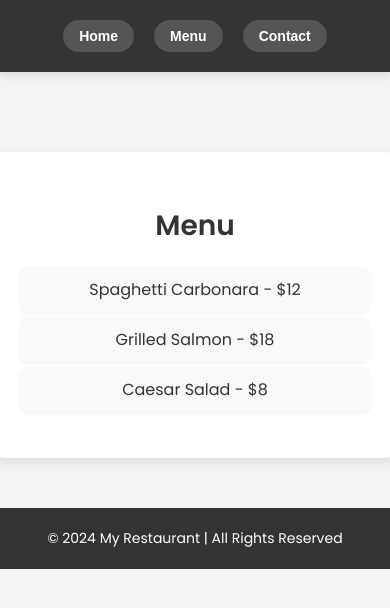
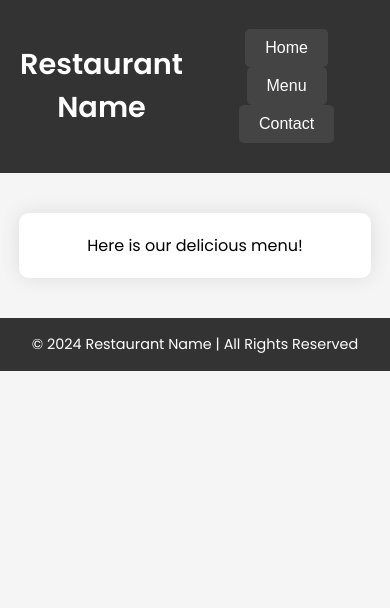
Before and after one commit to Steveaub/restaurant-page, a website built with webpack: page src/template.html in a window 390 px wide. Both pictures are taken after a click on the button "Menu". Built offline with nearby package versions, Linux system fonts and the light colour scheme.

Commit message:
Initial setup for GitHub Pages deployment
- Added homepage, menu, and contact sections
- Improved responsive design for mobile
- Enhanced styling for a professional look
- Included high-quality images for content
- Prepared project for GitHub Pages

```diff
--- a/package.json
+++ b/package.json
@@ -3,17 +3,17 @@
   "version": "1.0.0",
   "main": "index.js",
   "scripts": {
-    "test": "echo \"Error: no test specified\" && exit 1"
+    "test": "echo \"Error: no test specified\" && exit 1",
+    "build": "webpack"
   },
   "keywords": [],
   "author": "",
   "license": "ISC",
-  "description": "",
   "devDependencies": {
     "css-loader": "^7.1.2",
     "file-loader": "^6.2.0",
     "html-loader": "^5.1.0",
-    "html-webpack-plugin": "^5.6.0",
+    "html-webpack-plugin": "^5.6.3",
     "style-loader": "^4.0.0",
     "webpack": "^5.95.0",
     "webpack-cli": "^5.1.4",
--- a/src/homepage.js
+++ b/src/homepage.js
@@ -1,29 +1,65 @@
-import restaurantImage from './restaurant-image.png'; // Import the image
+export default function loadHomePage() {
+  const content = document.createElement('div');
+  content.classList.add('homepage');
 
-function loadHomePage() {
-    const content = document.getElementById('content');
+  // Hero Section
+  const heroSection = document.createElement('section');
+  heroSection.classList.add('hero');
 
-    // Clear any existing content inside the div (just in case)
-    content.innerHTML = '';
+  const heroImage = document.createElement('img');
+  heroImage.src = 'https://images.unsplash.com/photo-1600891964599-f61ba0e24092?crop=entropy&cs=tinysrgb&fit=max&fm=jpg&ixid=MnwzNjUyOXwwfDF8c2VhcmNofDF8fHJlc3RhdXJhbnR8ZW58MHx8fHwxNjA5ODQ0OTk4&ixlib=rb-1.2.1&q=80&w=1080';
+  heroImage.alt = 'Restaurant Ambiance';
 
-    // Create a headline element
-    const headline = document.createElement('h1');
-    headline.textContent = "Welcome to My Restaurant";
+  const heroText = document.createElement('div');
+  heroText.classList.add('hero-text');
+  heroText.innerHTML = `
+    <h2>Welcome to the Finest Dining Experience</h2>
+    <p>Immerse yourself in a world of culinary perfection.</p>
+    <button class="cta">Make a Reservation</button>
+  `;
 
-    // Create a paragraph element for the restaurant description
-    const description = document.createElement('p');
-    description.textContent = "We serve the best food in town! Come and enjoy a fantastic dining experience.";
+  heroSection.appendChild(heroImage);
+  heroSection.appendChild(heroText);
+  content.appendChild(heroSection);
 
-    // Create an image element
-    const image = document.createElement('img');
-    image.src = restaurantImage; // Use the imported image
-    image.alt = "A picture of our wonderful restaurant";
+  // Menu Teaser Section
+  const menuSection = document.createElement('section');
+  menuSection.classList.add('menu-teaser');
 
-    // Append the elements to the content div
-    content.appendChild(headline);
-    content.appendChild(description);
-    content.appendChild(image);
+  const menuImage = document.createElement('img');
+  menuImage.src = 'https://images.unsplash.com/photo-1499028344343-cd173ffc68a9?crop=entropy&cs=tinysrgb&fit=max&fm=jpg&ixid=MnwzNjUyOXwwfDF8c2VhcmNofDV8fGRpc2h8ZW58MHx8fHwxNjA5ODQ0OTk4&ixlib=rb-1.2.1&q=80&w=1080';
+  menuImage.alt = 'Our Dishes';
+
+  const menuText = document.createElement('div');
+  menuText.classList.add('menu-text');
+  menuText.innerHTML = `
+    <h2>Explore Our Menu</h2>
+    <p>Indulge in a variety of gourmet dishes, crafted by our world-renowned chefs.</p>
+    <button class="cta">View the Menu</button>
+  `;
+
+  menuSection.appendChild(menuImage);
+  menuSection.appendChild(menuText);
+  content.appendChild(menuSection);
+
+  // Team Highlight Section
+  const teamSection = document.createElement('section');
+  teamSection.classList.add('team-highlight');
+
+  const teamImage = document.createElement('img');
+  teamImage.src = 'https://images.unsplash.com/photo-1555992336-03a23c4a7626?crop=entropy&cs=tinysrgb&fit=max&fm=jpg&ixid=MnwzNjUyOXwwfDF8c2VhcmNofDE2fHxjaGVmfGVufDB8fHx8MTYwOTg0NDk5OA&ixlib=rb-1.2.1&q=80&w=1080';
+  teamImage.alt = 'Our Chef';
+
+  const teamText = document.createElement('div');
+  teamText.classList.add('team-text');
+  teamText.innerHTML = `
+    <h2>Meet Our World-Class Chefs</h2>
+    <p>Our team of culinary experts is dedicated to providing an unforgettable dining experience.</p>
+  `;
+
+  teamSection.appendChild(teamImage);
+  teamSection.appendChild(teamText);
+  content.appendChild(teamSection);
+
+  return content;
 }
-
-// Export the function so it can be imported elsewhere
-export default loadHomePage;
--- a/src/index.js
+++ b/src/index.js
@@ -1,33 +1,33 @@
-console.log("Hello, Restaurant Page!");
 
-// Import the homepage, menu, and contact functions
+import './style.css';
+console.log('Hello from the Restaurant Page!');
+
 import loadHomePage from './homepage';
 import loadMenu from './menu';
 import loadContact from './contact';
-import './style.css';
 
 
-// Call the function to load the homepage content when the page is loaded
-loadHomePage();
+function init() {
+  const content = document.getElementById('content');
 
-// Add event listeners for tab switching
-function addTabSwitching() {
-    const homeButton = document.getElementById('home-btn');
-    const menuButton = document.getElementById('menu-btn');
-    const contactButton = document.getElementById('contact-btn');
+  // Initially load the home page
+  content.appendChild(loadHomePage());
 
-    homeButton.addEventListener('click', () => {
-        loadHomePage();
-    });
+  // Set up event listeners for menu buttons (you can create the buttons later)
+  document.getElementById('home-btn').addEventListener('click', () => {
+    content.innerHTML = '';
+    content.appendChild(loadHomePage());
+  });
 
-    menuButton.addEventListener('click', () => {
-        loadMenu();
-    });
+  document.getElementById('menu-btn').addEventListener('click', () => {
+    content.innerHTML = '';
+    content.appendChild(loadMenu());
+  });
 
-    contactButton.addEventListener('click', () => {
-        loadContact();
-    });
+  document.getElementById('contact-btn').addEventListener('click', () => {
+    content.innerHTML = '';
+    content.appendChild(loadContact());
+  });
 }
 
-// Initialize the tab switching functionality
-addTabSwitching();
+init();
--- a/src/menu.js
+++ b/src/menu.js
@@ -1,30 +1,5 @@
-function loadMenu() {
-    const content = document.getElementById('content');
-    content.innerHTML = '';  // Clear previous content
-
-    const menuDiv = document.createElement('div');
-    menuDiv.classList.add('menu');
-
-    const headline = document.createElement('h2');
-    headline.textContent = "Menu";
-
-    const menuList = document.createElement('ul');
-
-    const item1 = document.createElement('li');
-    item1.textContent = "Spaghetti Carbonara - $12";
-    const item2 = document.createElement('li');
-    item2.textContent = "Grilled Salmon - $18";
-    const item3 = document.createElement('li');
-    item3.textContent = "Caesar Salad - $8";
-
-    menuList.appendChild(item1);
-    menuList.appendChild(item2);
-    menuList.appendChild(item3);
-
-    menuDiv.appendChild(headline);
-    menuDiv.appendChild(menuList);
-
-    content.appendChild(menuDiv);  // Add the menu content to #content
-}
-
-export default loadMenu;
+export default function loadMenu() {
+    const content = document.createElement('div');
+    content.textContent = "Here is our delicious menu!";
+    return content;
+  }
--- a/src/style.css
+++ b/src/style.css
@@ -1,141 +1,134 @@
-/* Global styles */
+/* General styles */
 body {
-    font-family: 'Poppins', sans-serif;  /* Clean, modern font */
+  font-family: 'Poppins', sans-serif;
+  background-color: #f5f5f5;
   margin: 0;
   padding: 0;
-    background-color: #f4f4f4;
-    color: #333;
+  text-align: center;
 }
 
-/* Header styling */
 header {
   background-color: #333;
-    padding: 20px 0;
-    box-shadow: 0 4px 8px rgba(0, 0, 0, 0.1);
+  color: white;
+  padding: 1.5em 0;
+  display: flex;
+  justify-content: space-between;
+  align-items: center;
 }
 
-/* Navigation bar styling */
-nav {
-    display: flex;
-    justify-content: center;
-    gap: 20px;
+.logo h1 {
+  margin-left: 20px;
+  font-weight: 600;
+  font-size: 1.8rem;
 }
 
 nav button {
-    background-color: #555;
+  background-color: #444;
   color: white;
-    padding: 10px 25px;
   border: none;
+  padding: 10px 20px;
+  margin: 0 10px;
   cursor: pointer;
-    border-radius: 25px;
-    font-size: 16px;
-    transition: background-color 0.3s, transform 0.2s;
-    font-weight: 600;
+  font-size: 1rem;
+  border-radius: 5px;
 }
 
 nav button:hover {
-    background-color: #777;
-    transform: translateY(-2px);
+  background-color: #555;
 }
 
-/* Centered content container */
 #content {
-    max-width: 1200px;
-    margin: 50px auto;
-    padding: 0 20px;
-    display: flex;
-    flex-direction: column;
-    align-items: center;
+  margin: 40px auto;
+  width: 80%;
+  padding: 20px;
+  background-color: white;
+  border-radius: 10px;
+  box-shadow: 0px 0px 20px rgba(0, 0, 0, 0.1);
 }
 
-/* Header text styling */
-h1 {
-    font-size: 40px;
-    color: #444;
-    margin-bottom: 10px;
+/* Hero Section */
+.hero {
+  position: relative;
+  text-align: center;
 }
 
-p {
-    font-size: 18px;
-    line-height: 1.8;
-    max-width: 800px;
-    color: #555;
-    text-align: center;
-    margin-bottom: 40px;
+.hero img {
+  width: 100%;
+  height: auto;
+  border-radius: 10px;
 }
 
-/* Main image styling */
-img {
-    width: 100%;
-    max-width: 800px;
-    border-radius: 15px;
-    box-shadow: 0 8px 16px rgba(0, 0, 0, 0.1);
+.hero-text {
+  position: absolute;
+  top: 50%;
+  left: 50%;
+  transform: translate(-50%, -50%);
+  color: white;
+  text-shadow: 2px 2px 5px rgba(0, 0, 0, 0.7);
 }
 
-/* Section styles (Menu, Contact) */
-.menu, .contact {
-    background-color: white;
-    padding: 30px;
-    border-radius: 15px;
-    box-shadow: 0 4px 12px rgba(0, 0, 0, 0.1);
-    width: 100%;
-    max-width: 900px;
-    text-align: center;
-    margin-top: 30px;
+.hero-text h2 {
+  font-size: 2.5rem;
+  margin: 0;
 }
 
-h2 {
-    font-size: 32px;
-    color: #333;
-    margin-bottom: 20px;
+.hero-text p {
+  font-size: 1.2rem;
 }
 
-ul {
-    list-style-type: none;
-    padding: 0;
+.cta {
+  background-color: #e63946;
+  color: white;
+  border: none;
+  padding: 10px 20px;
+  cursor: pointer;
+  font-size: 1.1rem;
+  border-radius: 5px;
 }
 
-ul li {
-    font-size: 20px;
-    padding: 10px;
-    margin: 5px 0;
-    background-color: #f9f9f9;
-    border-radius: 8px;
-    box-shadow: 0 2px 4px rgba(0, 0, 0, 0.05);
+.cta:hover {
+  background-color: #d62828;
 }
 
-/* Contact section styles */
-.contact p {
-    font-size: 18px;
-    margin: 10px 0;
+/* Menu Teaser Section */
+.menu-teaser, .team-highlight {
+  display: flex;
+  justify-content: center;
+  align-items: center;
+  margin: 40px 0;
 }
 
-/* Footer styling */
+.menu-teaser img, .team-highlight img {
+  width: 40%;
+  border-radius: 10px;
+  margin-right: 40px;
+}
+
+.menu-text, .team-text {
+  max-width: 500px;
+  text-align: left;
+}
+
+.menu-text h2, .team-text h2 {
+  font-size: 2rem;
+}
+
 footer {
   background-color: #333;
-    padding: 20px;
-    text-align: center;
   color: white;
-    font-size: 14px;
-    margin-top: 50px;
+  padding: 1em 0;
+  margin-top: 40px;
 }
 
-/* Add some media queries for responsiveness */
-@media (max-width: 768px) {
-    nav button {
-        padding: 8px 16px;
-        font-size: 14px;
+footer p {
+  margin: 0;
+  font-size: 0.9rem;
 }
 
-    h1 {
-        font-size: 32px;
+/* Responsive design */
+@media (max-width: 768px) {
+  .menu-teaser, .team-highlight {
+    flex-direction: column;
   }
 
-    h2 {
-        font-size: 28px;
 }
-
-    p, ul li {
-        font-size: 16px;
-    }
-}
--- a/src/template.html
+++ b/src/template.html
@@ -3,28 +3,25 @@
 <head>
   <meta charset="UTF-8">
   <meta name="viewport" content="width=device-width, initial-scale=1.0">
-    <link href="https://fonts.googleapis.com/css2?family=Poppins:wght@300;400;500;600&display=swap" rel="stylesheet">
-
   <title>Restaurant Page</title>
+  <link rel="stylesheet" href="https://fonts.googleapis.com/css2?family=Poppins:wght@300;400;500;600&display=swap">
 </head>
 <body>
   <header>
+    <div class="logo">
+      <h1>Restaurant Name</h1>
+    </div>
     <nav>
-            <!-- Navigation buttons -->
       <button id="home-btn">Home</button>
       <button id="menu-btn">Menu</button>
       <button id="contact-btn">Contact</button>
     </nav>
   </header>
 
-    <!-- Content div that will be dynamically populated -->
-    <div id="content"></div>
+  <section id="content"></section>
 
-    <!-- Main JavaScript file to control tab-switching logic -->
-    <script src="main.js"></script>
+  <footer>
+    <p>&copy; 2024 Restaurant Name | All Rights Reserved</p>
+  </footer>
 </body>
-<footer>
-    &copy; 2024 My Restaurant | All Rights Reserved
-</footer>
-
 </html>
```
Also changed, not shown: src/contact.js (+13 -18 lines), webpack.config.js (+16 -27 lines), src/restaurant-image.png (deleted), 1 other file. Lines whose indentation alone changed are shown as unchanged.
